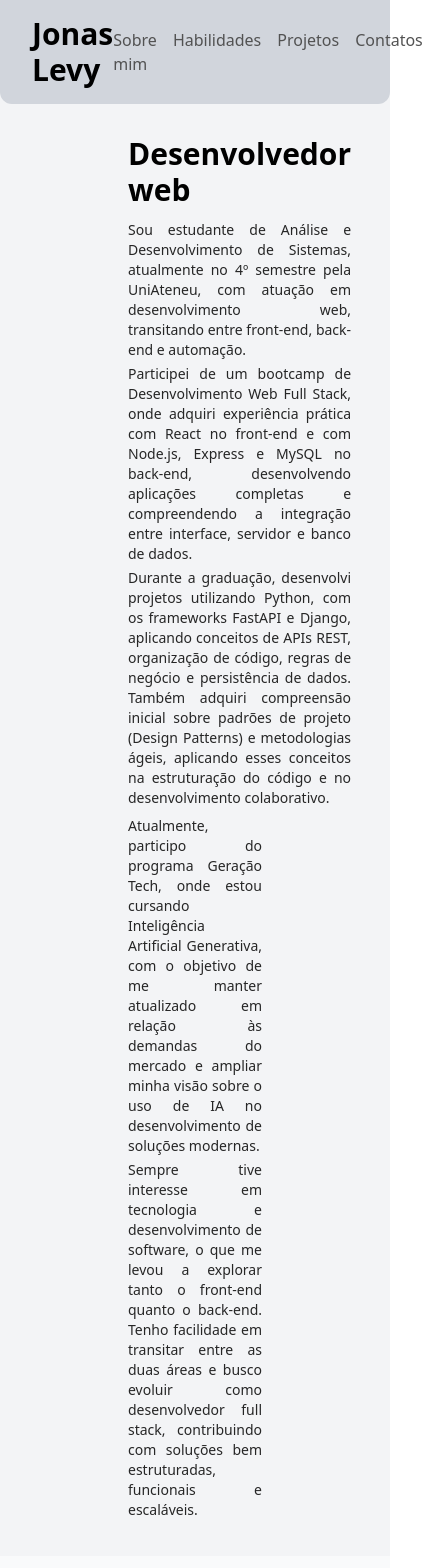
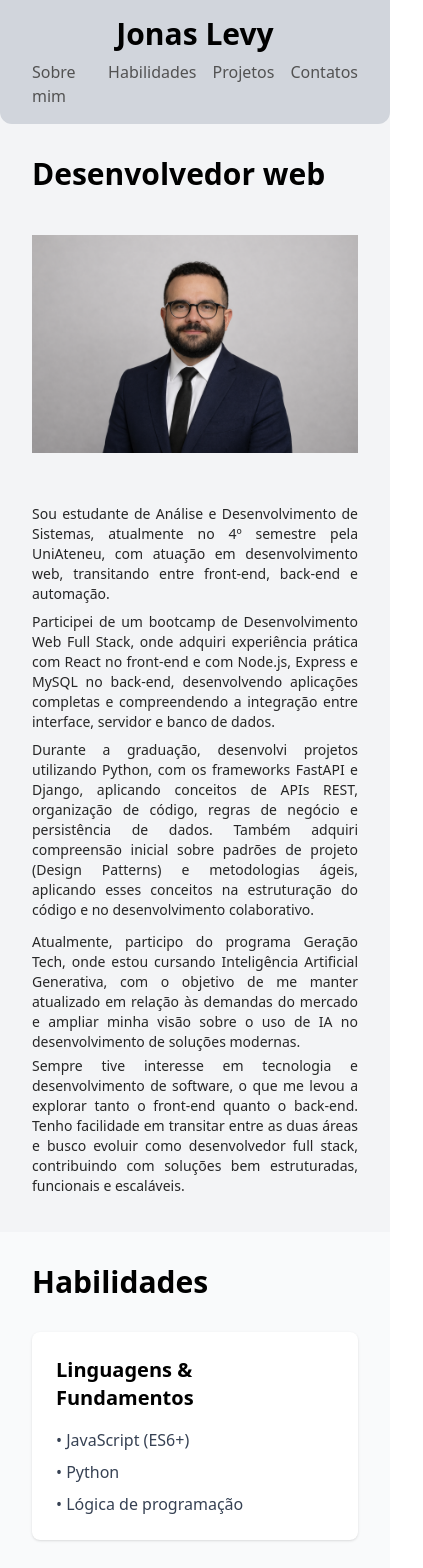
Before and after one commit to JonasLevy/portfolio, a React (Vite) app: page / in a window 390 px wide. Shown: the top 1568 px of the page, 423 px wide, since content can reach past the window. Built offline with nearby package versions, Linux system fonts and the light colour scheme.

Commit message:
fiz a versão mobile

```diff
--- a/src/components/About.tsx
+++ b/src/components/About.tsx
@@ -5,38 +5,40 @@ export default function About(): JSX.Element | null {
   return (
     <section
       id="about"
-      className="w-full  pt-8 pb-8 pl-32 pr-32 flex flex-col justify-between items-start"
+      className="w-full  pt-8 pb-8 pl-32 pr-32 flex flex-col justify-between items-start max-md:pl-8 max-md:pr-8  max-lg:pl-16 max-lg:pr-16 max-md:justify-center "
     >
-      <div className="flex mb-1">
-        <div className=" flex-1 min-h-72 justify-around">
-          <h2 className="text-3xl font-bold mb-3">Desenvolvedor web</h2>
-          <p className="text-sm mb-1 text-justify text-neutral-800">
+      <div className="flex mb-1  gap-2 flex-col">
+        <h2 className="text-3xl font-bold ">Desenvolvedor web</h2>
+        <div className="flex  justify-between w-full  max-md:flex-col-reverse max-md:justify-center items-center gap-4">
+          <div className="  flex-1 min-h-72 flex flex-col justify-end">
+            <p className="text-sm mb-2 text-justify text-neutral-800 ">
               Sou estudante de Análise e Desenvolvimento de Sistemas, atualmente
               no 4º semestre pela UniAteneu, com atuação em desenvolvimento web,
               transitando entre front-end, back-end e automação.
             </p>
-          <p className="text-sm mb-1 text-justify text-neutral-800">
+            <p className="text-sm mb-2 text-justify text-neutral-800">
               Participei de um bootcamp de Desenvolvimento Web Full Stack, onde
               adquiri experiência prática com React no front-end e com Node.js,
               Express e MySQL no back-end, desenvolvendo aplicações completas e
               compreendendo a integração entre interface, servidor e banco de
               dados.
             </p>
-          <p className="text-sm mb-1 text-justify text-neutral-800">
+            <p className="text-sm mb-2 text-justify text-neutral-800">
               Durante a graduação, desenvolvi projetos utilizando Python, com os
               frameworks FastAPI e Django, aplicando conceitos de APIs REST,
               organização de código, regras de negócio e persistência de dados.
-            Também adquiri compreensão inicial sobre padrões de projeto (Design
-            Patterns) e metodologias ágeis, aplicando esses conceitos na
-            estruturação do código e no desenvolvimento colaborativo.
+              Também adquiri compreensão inicial sobre padrões de projeto
+              (Design Patterns) e metodologias ágeis, aplicando esses conceitos
+              na estruturação do código e no desenvolvimento colaborativo.
             </p>
           </div>
-        <div className="rounded-md max-w-lg flex-1 text-center ml-auto flex justify-end ">
+          <div className="rounded-md max-w-lg flex-1 text-center flex  justify-end max-md:justify-center ">
             <img
               src={imagePerfil}
               alt="Foto de perfil"
               className="w-110 h-72 rounded-md object-contain"
             />
+          </div>
         </div>
       </div>
       <p className="text-sm mb-1 text-justify text-neutral-800">
--- a/src/components/Contact.tsx
+++ b/src/components/Contact.tsx
@@ -33,9 +33,12 @@ const Contact: React.FC = () => {
     ];
 
     return (
-      <section id="contact" className="w-full pt-8 pb-8 pl-32 pr-32 bg-gray-50">
+      <section
+        id="contact"
+        className="w-full pt-8 pb-8 pl-32 pr-32 bg-gray-50 max-md:pl-8 max-md:pr-8"
+      >
         <h2 className="text-3xl font-bold mb-8 ">Contato</h2>
-        <div className="w-full grid grid-cols-1 sm:grid-cols-2 lg:grid-cols-3 gap-6">
+        <div className="w-full grid grid-cols-1 sm:grid-cols-2 lg:grid-cols-3 gap-6 ">
           {contactInfo.map((contact) => (
             <div
               key={contact.label}
--- a/src/components/Header.tsx
+++ b/src/components/Header.tsx
@@ -1,6 +1,6 @@
 const Header = () => {
   return (
-    <header className="pt-4 pb-4 pl-8 pr-8 w-full flex justify-between items-center bg-gray-300 rounded-b-xl ">
+    <header className="pt-4 pb-4 pl-8 pr-8 w-full flex justify-between items-center bg-gray-300 rounded-b-xl max-md:flex-col gap-2">
       <div>
         <h1 className=" text-3xl font-bold">Jonas Levy</h1>
       </div>
--- a/src/components/Skills.tsx
+++ b/src/components/Skills.tsx
@@ -43,7 +43,10 @@ const skillsData: Skill[] = [
 
 export const Skills = () => {
     return (
-      <section id="skills" className="w-full  pt-8 pb-8 pl-32 pr-32 bg-gray-50">
+      <section
+        id="skills"
+        className="w-full  pt-8 pb-8 pl-32 pr-32 bg-gray-50 max-md:pl-8 max-md:pr-8"
+      >
         <div className="max-w-6xl mx-auto">
           <h2 className="text-3xl font-bold mb-8 ">Habilidades</h2>
           <div className="grid grid-cols-1 md:grid-cols-2 gap-8">
@@ -53,7 +56,7 @@ export const Skills = () => {
                 className="bg-white rounded-lg p-6 shadow"
               >
                 <h3 className="text-xl font-semibold mb-4">
-                  {category.icon} {category.category}
+                  {category.category}
                 </h3>
                 <ul className="space-y-2">
                   {category.skills.map((skill) => (
```
Lines whose indentation alone changed are shown as unchanged.
